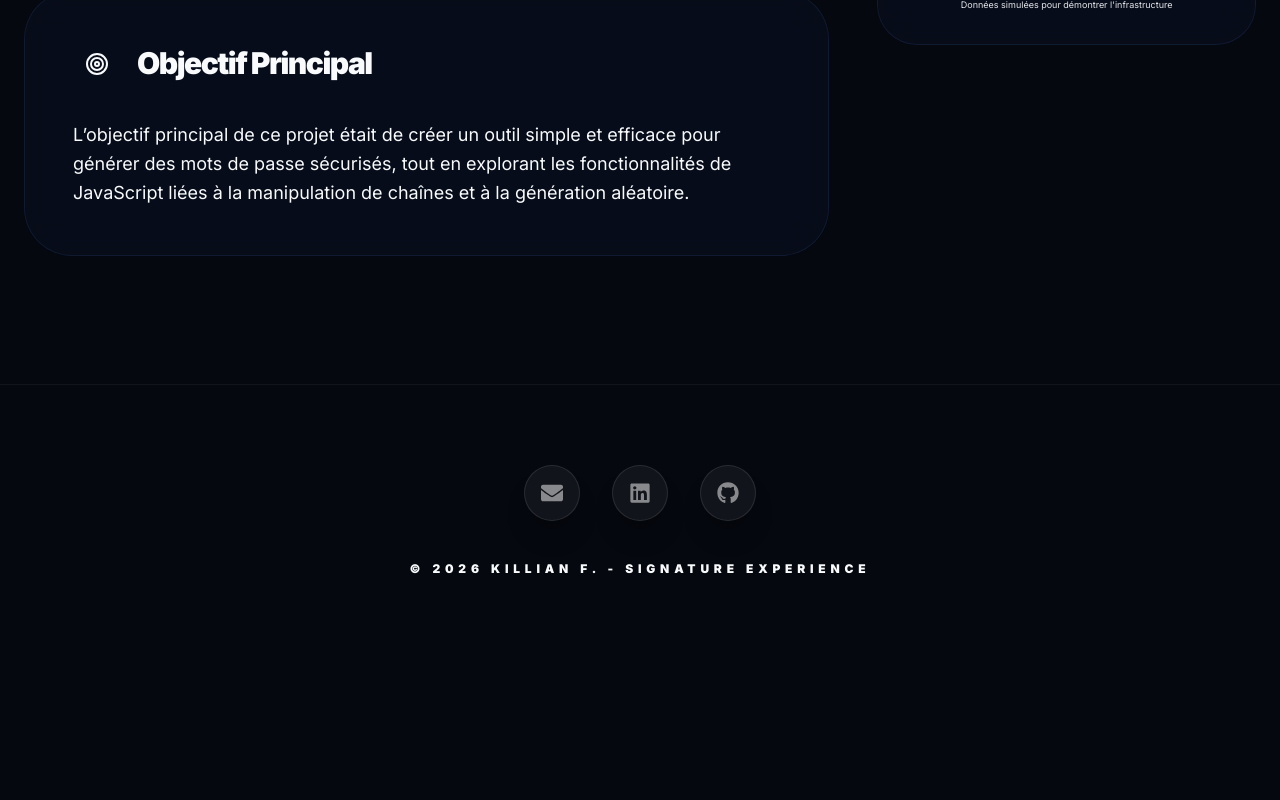
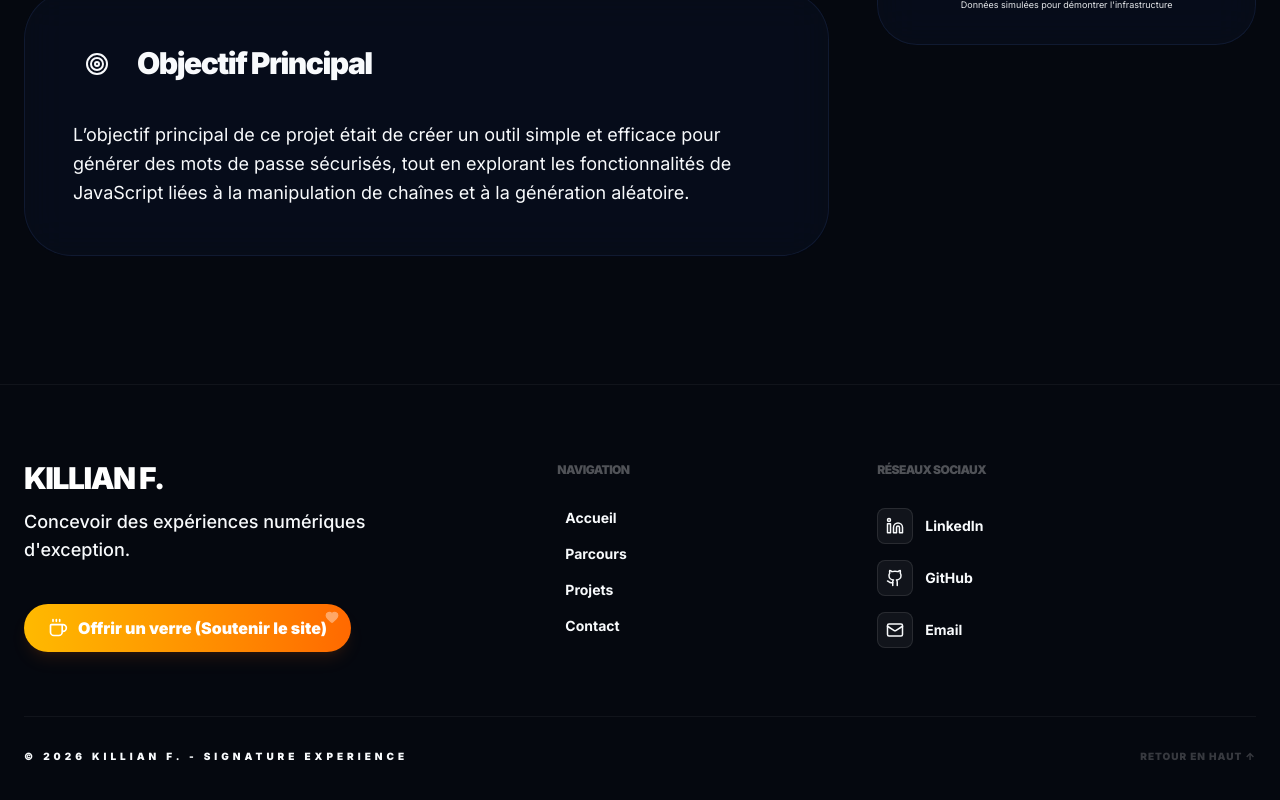
Before and after one commit to Vexyuu/portfolio, a Next.js app: page /projects/password-generator in a window 1280 px wide. Shown: the part 937-1737 px from the top of the page. Before the commit the page ends 1594 px from the top, so only its background shows below. Built offline with nearby package versions, Linux system fonts and the light colour scheme.

Commit message:
feat: add SupportButton component, implement global layout with GTM, and create footer section

```diff
--- a/package.json
+++ b/package.json
@@ -11,10 +11,11 @@
     "deploy": "cross-env IS_GH_PAGES=true npm run build && gh-pages -d out"
   },
   "dependencies": {
+    "@emailjs/browser": "^4.4.1",
+    "@next/third-parties": "^16.2.3",
     "@react-three/drei": "^10.7.7",
     "@react-three/fiber": "^9.4.2",
     "clsx": "^2.1.1",
-    "@emailjs/browser": "^4.4.1",
     "framer-motion": "^12.23.26",
     "fuse.js": "^7.1.0",
     "lucide-react": "^0.542.0",
--- a/src/app/layout.tsx
+++ b/src/app/layout.tsx
@@ -6,6 +6,7 @@ import AuraBackground from "@/components/AuraBackground";
 import { ThemeProvider } from "next-themes";
 import { Inter } from "next/font/google";
 import { BASE_URL } from "@/utils/env";
+import { GoogleTagManager } from '@next/third-parties/google';
 
 const baseUrl = BASE_URL;
 
@@ -94,6 +95,15 @@ export default function RootLayout({ children }: { children: React.ReactNode })
         />
       </head>
       <body className="antialiased hide-cursor">
+        <GoogleTagManager gtmId="GTM-WRBS4SJ3" />
+        <noscript>
+          <iframe
+            src="https://www.googletagmanager.com/ns.html?id=GTM-WRBS4SJ3"
+            height="0"
+            width="0"
+            style={{ display: 'none', visibility: 'hidden' }}
+          />
+        </noscript>
         {/* Ajout du provider global */}
         <ThemeProvider attribute="class" defaultTheme="dark" forcedTheme="dark">
           {/* <CustomCursor /> */}
--- a/src/components/Footer.tsx
+++ b/src/components/Footer.tsx
@@ -1,22 +1,131 @@
 // src/components/Footer.tsx
-import { FaGithub, FaLinkedin, FaEnvelope } from 'react-icons/fa';
+"use client";
+
+import Link from "next/link";
+import { motion } from "framer-motion";
+import { Mail, Github, Linkedin, ExternalLink } from "lucide-react";
+import SupportButton from "./SupportButton";
+
 export default function Footer() {
+    const currentYear = new Date().getFullYear();
+
+    const navLinks = [
+        { href: "/", label: "Accueil" },
+        { href: "/career", label: "Parcours" },
+        { href: "/projects", label: "Projets" },
+        { href: "/#contact", label: "Contact" },
+    ];
+
+    const socialLinks = [
+        {
+            href: "https://www.linkedin.com/in/killian-fievet-4a3788287",
+            label: "LinkedIn",
+            icon: <Linkedin size={18} />,
+            color: "hover:text-blue-400"
+        },
+        {
+            href: "https://github.com/Vexyuu",
+            label: "GitHub",
+            icon: <Github size={18} />,
+            color: "hover:text-white"
+        },
+        {
+            href: "mailto:killianfievetpro@gmail.com",
+            label: "Email",
+            icon: <Mail size={18} />,
+            color: "hover:text-secondary"
+        },
+    ];
+
     return (
-        <footer className="py-20 text-center bg-background border-t border-white/5 relative z-10">
-            <div className="flex justify-center gap-8 mb-10">
-                <a href="mailto:killianfievetpro@gmail.com" className="p-4 bg-white/5 text-white/50 border border-white/10 rounded-full hover:bg-secondary hover:text-background hover:border-secondary transition-all duration-500 shadow-xl shadow-black/20">
-                    <FaEnvelope size={22} />
-                </a>
-                <a href="https://www.linkedin.com/in/killian-fievet-4a3788287" target="_blank" className="p-4 bg-white/5 text-white/50 border border-white/10 rounded-full hover:bg-secondary hover:text-background hover:border-secondary transition-all duration-500 shadow-xl shadow-black/20">
-                    <FaLinkedin size={22} />
-                </a>
-                <a href="https://github.com/Vexyuu" target="_blank" className="p-4 bg-white/5 text-white/50 border border-white/10 rounded-full hover:bg-secondary hover:text-background hover:border-secondary transition-all duration-500 shadow-xl shadow-black/20">
-                    <FaGithub size={22} />
-                </a>
+        <footer className="w-full py-20 bg-background border-t border-white/5 relative z-10 overflow-hidden">
+            {/* Background Decor */}
+            <div className="absolute top-0 left-1/2 -translate-x-1/2 w-full h-full pointer-events-none overflow-hidden opacity-20">
+                <div className="absolute -top-24 left-1/4 w-96 h-96 bg-primary/10 blur-[120px] rounded-full" />
+                <div className="absolute -bottom-24 right-1/4 w-96 h-96 bg-secondary/10 blur-[120px] rounded-full" />
             </div>
-            <p className="text-xs font-black uppercase tracking-[0.4em] text-muted-foreground/40">
-                © {new Date().getFullYear()} <span className="text-secondary/60">KILLIAN F.</span> - SIGNATURE EXPERIENCE
-            </p>
+
+            <div className="max-w-7xl mx-auto px-6 relative z-10">
+                <div className="grid grid-cols-1 md:grid-cols-12 gap-12 mb-16">
+
+                    {/* Brand & Support */}
+                    <div className="md:col-span-5 space-y-6 text-center md:text-left">
+                        <motion.div
+                            initial={{ opacity: 0, y: 20 }}
+                            whileInView={{ opacity: 1, y: 0 }}
+                            viewport={{ once: true }}
+                            className="space-y-4"
+                        >
+                            <h2 className="text-3xl font-black tracking-tighter text-white">
+                                KILLIAN <span className="text-secondary">F.</span>
+                            </h2>
+                            <p className="text-muted-foreground text-lg max-w-sm mx-auto md:mx-0 font-medium">
+                                Concevoir des expériences numériques d{"'"}exception.
+                            </p>
+                        </motion.div>
+
+                        <div className="pt-4 flex justify-center md:justify-start">
+                            <SupportButton />
+                        </div>
+                    </div>
+
+                    {/* Quick Navigation */}
+                    <div className="md:col-span-3 text-center md:text-left">
+                        <h3 className="text-xs uppercase tracking-[0.3em] font-black text-white/30 mb-8">Navigation</h3>
+                        <ul className="space-y-4">
+                            {navLinks.map((link) => (
+                                <li key={link.label}>
+                                    <Link
+                                        href={link.href}
+                                        className="text-sm font-bold text-muted-foreground hover:text-white transition-colors flex items-center justify-center md:justify-start gap-2 group"
+                                    >
+                                        <span className="w-0 group-hover:w-2 h-[1px] bg-secondary transition-all" />
+                                        {link.label}
+                                    </Link>
+                                </li>
+                            ))}
+                        </ul>
+                    </div>
+
+                    {/* Socials Section */}
+                    <div className="md:col-span-4 text-center md:text-left">
+                        <h3 className="text-xs uppercase tracking-[0.3em] font-black text-white/30 mb-8">Réseaux Sociaux</h3>
+                        <div className="flex flex-col gap-4">
+                            {socialLinks.map((social) => (
+                                <a
+                                    key={social.label}
+                                    href={social.href}
+                                    target="_blank"
+                                    rel="noopener noreferrer"
+                                    className={`flex items-center justify-center md:justify-start gap-3 text-sm font-bold text-muted-foreground transition-all ${social.color} group`}
+                                >
+                                    <span className="p-2 bg-white/5 rounded-lg border border-white/10 group-hover:border-current/30 transition-colors">
+                                        {social.icon}
+                                    </span>
+                                    <span>{social.label}</span>
+                                    <ExternalLink size={12} className="opacity-0 group-hover:opacity-100 transition-opacity" />
+                                </a>
+                            ))}
+                        </div>
+                    </div>
+                </div>
+
+                {/* Bottom Bar */}
+                <div className="pt-8 border-t border-white/5 flex flex-col md:flex-row justify-between items-center gap-6">
+                    <p className="text-[10px] font-black uppercase tracking-[0.4em] text-muted-foreground/30">
+                        © {currentYear} <span className="text-secondary/60">KILLIAN F.</span> - SIGNATURE EXPERIENCE
+                    </p>
+
+                    <div className="flex gap-6">
+                        <button
+                            onClick={() => window.scrollTo({ top: 0, behavior: 'smooth' })}
+                            className="text-[10px] uppercase tracking-widest font-black text-white/20 hover:text-secondary transition-colors"
+                        >
+                            Retour en haut ↑
+                        </button>
+                    </div>
+                </div>
+            </div>
         </footer>
     );
 }
--- /dev/null
+++ b/src/components/SupportButton.tsx
@@ -0,0 +1,47 @@
+// src/components/SupportButton.tsx
+
+"use client";
+
+import React from "react";
+import { Coffee, Heart } from "lucide-react";
+import { motion } from "framer-motion";
+
+interface SupportButtonProps {
+  className?: string;
+  variant?: "primary" | "minimal";
+}
+
+export default function SupportButton({ className = "", variant = "primary" }: SupportButtonProps) {
+  // Lien Buy Me A Coffee (Générique ou spécifique par projet)
+  const DONATION_LINK = "https://buymeacoffee.com/killianfievet";
+
+  if (variant === "minimal") {
+    return (
+      <a
+        href={DONATION_LINK}
+        target="_blank"
+        rel="noopener noreferrer"
+        className={`inline-flex items-center gap-2 text-sm font-bold text-muted-foreground hover:text-secondary transition-colors group ${className}`}
+      >
+        <Coffee size={16} className="group-hover:scale-110 transition-transform" />
+        Soutenir le site
+      </a>
+    );
+  }
+
+  return (
+    <motion.a
+      href={DONATION_LINK}
+      target="_blank"
+      rel="noopener noreferrer"
+      whileHover={{ scale: 1.05 }}
+      whileTap={{ scale: 0.95 }}
+      className={`relative overflow-hidden inline-flex items-center justify-center gap-2.5 bg-gradient-to-r from-amber-400 to-orange-500 text-white px-6 py-3 rounded-2xl md:rounded-full font-black text-base shadow-lg shadow-orange-500/10 group no-print ${className}`}
+    >
+      <div className="absolute inset-0 bg-white/20 translate-y-full group-hover:translate-y-0 transition-transform duration-300 ease-out" />
+      <Coffee size={20} className="group-hover:rotate-12 transition-transform duration-300" />
+      <span className="relative z-10">Offrir un verre (Soutenir le site)</span>
+      <Heart size={14} className="absolute top-1.5 right-3 opacity-40 group-hover:opacity-100 group-hover:animate-ping" fill="currentColor" />
+    </motion.a>
+  );
+}
--- a/tailwind.config.js
+++ b/tailwind.config.js
@@ -1,5 +1,6 @@
 // tailwind.config.js
 /** @type {import('tailwindcss').Config} */
+// eslint-disable-next-line @typescript-eslint/no-require-imports
 const defaultTheme = require('tailwindcss/defaultTheme'); // Ajout de l'import pour la police
 
 module.exports = {
```
Also changed, not shown: 1 other file (tests, documents, lock files or other folders).
